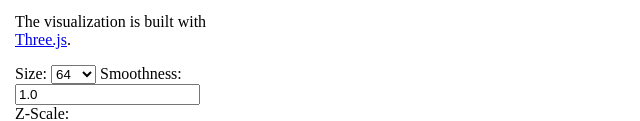
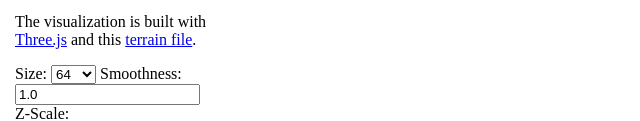
Before and after one commit to pixelchef/fractal-landscape-generator, a plain HTML site: page demo/index.html in a window 1280 px wide. Shown: the part 226-347 px from the top of the page, without its empty margins (0-640 px from the left). Drawn offline with nearby package versions, Linux system fonts and the light colour scheme; files that its build step writes are made by us from their sources; a script that the page names is missing; files whose address does not match are found by name.

Commit message:
Updated link

```diff
--- a/demo/index.html
+++ b/demo/index.html
@@ -28,7 +28,8 @@
         </p>
         <p>
           The visualization is built with
-          <a href="https://github.com/mrdoob/three.js">Three.js</a>.
+<a href="https://github.com/mrdoob/three.js">Three.js</a> and this <a href="https://pixelchef.github.io/fractal-landscape-generator/lib/terrain.js">terrain file</a>.
+
         </p>
       </div>
 
```
